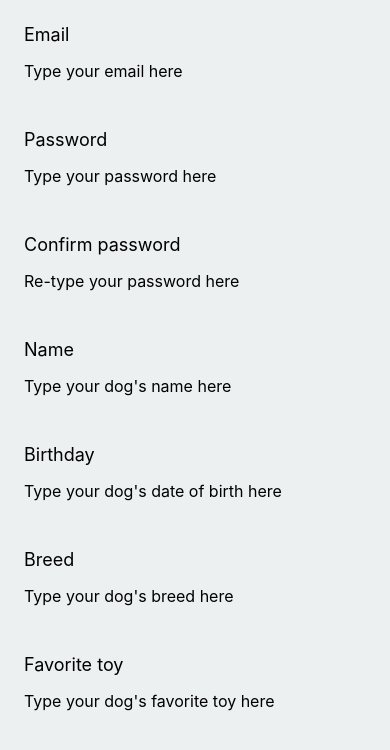
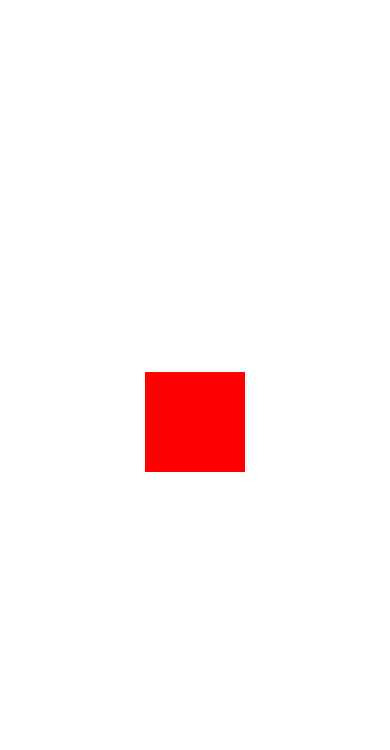
Before and after one commit to ph662/reactCodeAcademy, a React Native app: screen / in a window 390 px wide. Shown: the top 750 px of the page. Built offline with nearby package versions, Linux system fonts and the light colour scheme.

Commit message:
Button using Pressable

```diff
--- a/App.js
+++ b/App.js
@@ -1,99 +1,29 @@
-import React, { useState } from 'react';
-import { Text, View, Alert, TextInput, ScrollView } from 'react-native';
-import Constants from 'expo-constants';
+import React from 'react';
+import { StyleSheet, View, Pressable } from 'react-native';
 
-export default function App() {
-  const [email, setEmail] = useState('');
-  const [password, setPassword] = useState('');
-  const [name, setName] = useState('');
-  const [birthday, setBirthday] = useState('');
-  const [breed, setBreed] = useState('');
-  const [toy, setToy] = useState('');
+const App = () => (
+  <View style={styles.layout}>
+    <Pressable>
+      {(state) => <Box style={styles.box} pressed={state.pressed} />}
+    </Pressable>
+  </View>
+);
 
-  const createTwoButtonAlert = (msg) =>
-  Alert.alert('Alert Title', msg, [
-    {
-      text: 'Cancel',
-      onPress: () => console.log('Cancel Pressed'),
-      style: 'cancel',
-    },
-    { text: 'OK', onPress: () => console.log('OK Pressed') },
-  ]);
+export default App;
 
-  return (
-    <ScrollView
-      style={{
-        flex: 1,
-        padding: Constants.statusBarHeight,
-        backgroundColor: '#ecf0f1',
-      }}>
-      <InputWithLabel
-        label="Email"
-        placeholder="Type your email here"
-        value={email}
-        onChangeText={setEmail}
-      />
-      <InputWithLabel
-        label="Password"
-        placeholder="Type your password here"
-        value={password}
-        onChangeText={setPassword}
-        secureTextEntry
-      />
-      <InputWithLabel
-        label="Confirm password"
-        placeholder="Re-type your password here"
-        onSubmitEditing={(e) => {
-          confirmPasswordsMatch(e.nativeEvent.text, password, createTwoButtonAlert);
-        }}
-        secureTextEntry
-      />
-      <InputWithLabel
-        label="Name"
-        placeholder="Type your dog's name here"
-        value={name}
-        onChangeText={setName}
-      />
-      <InputWithLabel
-        label="Birthday"
-        placeholder="Type your dog's date of birth here"
-        value={birthday}
-        onChangeText={setBirthday}
-      />
-      <InputWithLabel
-        label="Breed"
-        placeholder="Type your dog's breed here"
-        value={breed}
-        onChangeText={setBreed}
-      />
-      <InputWithLabel
-        label="Favorite toy"
-        placeholder="Type your dog's favorite toy here"
-        value={toy}
-        onChangeText={setToy}
-      />
-    </ScrollView>
-  );
-}
+export const Box = (props) => (
+  <View style={[styles.box, props.pressed && { backgroundColor: 'blue' }]} />
+);
 
-function confirmPasswordsMatch(confirmationPassword, originalPassword, createTwoButtonAlert) {89
-  if (confirmationPassword !== originalPassword) {
-    createTwoButtonAlert('Passwords do not match, please try again.');
-  }
-}
-
-const InputWithLabel = (props) => {
-  return (
-    <View style={{padding: 16}}>
-      <Text style={{padding: 8, fontSize: 18}}>{props.label}</Text>
-      <TextInput
-        onChangeText={props.onChangeText}
-        value={props.value}
-        placeholder={props.placeholder}
-        secureTextEntry={props.secureTextEntry}
-        onSubmitEditing={props.onSubmitEditing}
-        style={{padding: 8,fontSize: 16}}
-      />
-    </View>
-  );
-};
+export const styles = StyleSheet.create({
+  layout: {
+    flex: 1,
+    alignItems: 'center',
+    justifyContent: 'center',
+  },
+  box: {
+    width: 100,
+    height: 100,
+    backgroundColor: 'red',
+  },
+});
```
